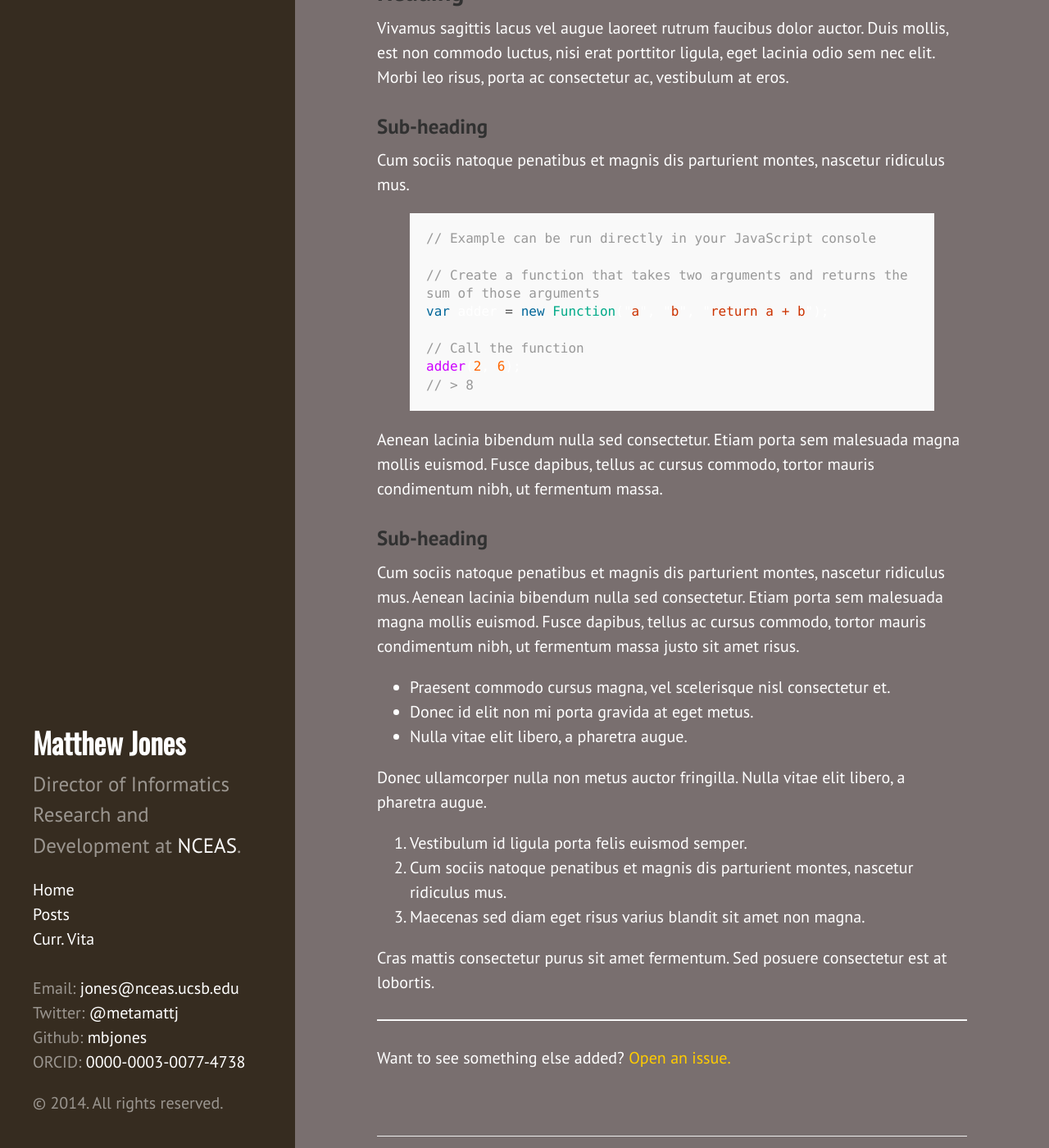
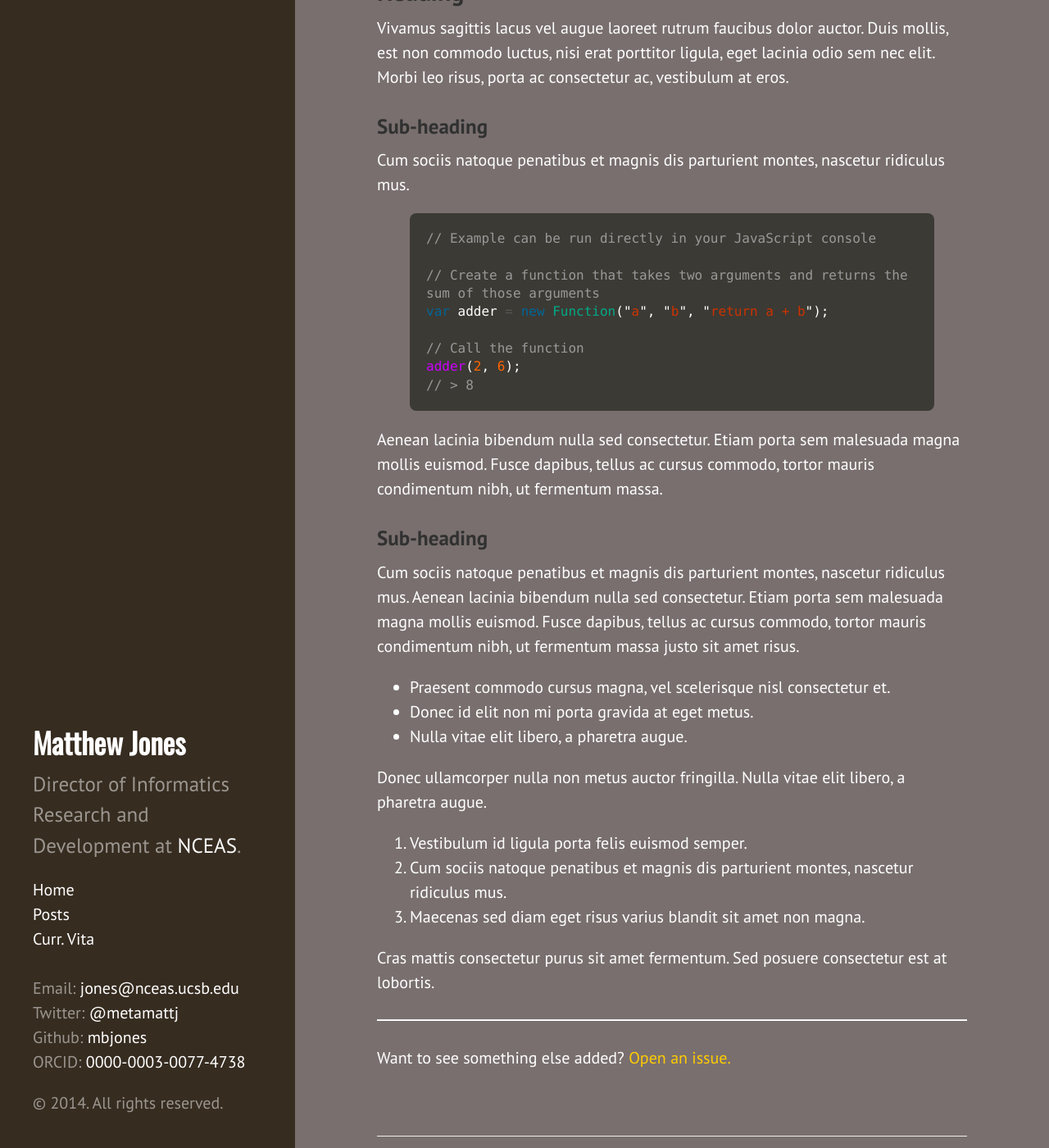
Before and after one commit to mbjones/mbjones.github.io, a Jekyll site: the page built from _posts/2012-02-07-example-content.md, in a window 1280 px wide and 1400 px high, scrolled down 647 px. Shown: the whole window at 82% size. Built offline with Jekyll 4.4.1, drawn with Linux system fonts in a browser that asks for light colours; Markdown is read by kramdown in place of the engine named in the settings.

Commit message:
Change background and border for code snippet highlights.

```diff
--- a/public/css/local.css
+++ b/public/css/local.css
@@ -59,3 +59,7 @@ body.theme-base-07 {
 .theme-base-07 .content {
   color: white;
 }
+.theme-base-07 .highlight pre {
+  background-color: #3C3A34;
+  border-radius: 8px;
+}
```
